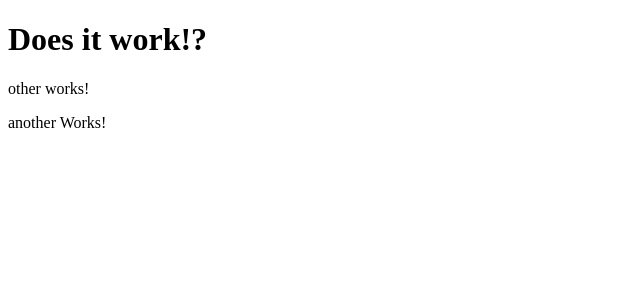
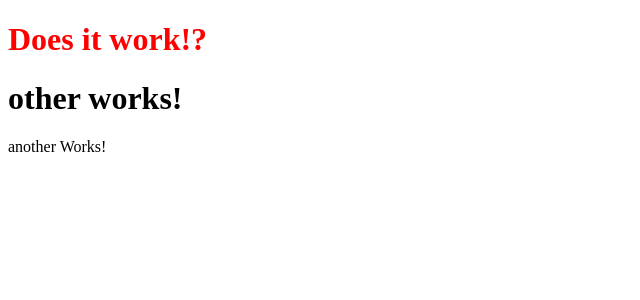
Before and after one commit to PavanBahuguni/n-complete-guide, an Angular app in the folder first-app/: page / in a window 1280 px wide. Shown: the top 300 px of the page, without its empty margins (0-640 px from the left). Built offline with nearby package versions, Linux system fonts and the light colour scheme.

Commit message:
View encapsulation ans shadow dom

```diff
--- a/first-app/src/app/app.component.ts
+++ b/first-app/src/app/app.component.ts
@@ -7,7 +7,10 @@ import { Component } from '@angular/core';
     <app-other></app-other>
     <app-another></app-another>
   `,
-  styles: [``]
+  styles: [`
+  h1{
+    color:red;
+  }`]
 })
 export class AppComponent {
   title = 'Does it work!?';
--- a/first-app/src/app/other/other.component.html
+++ b/first-app/src/app/other/other.component.html
@@ -1,3 +1,3 @@
-<p>
+<h1>
   other works!
-</p>
+</h1>
```
